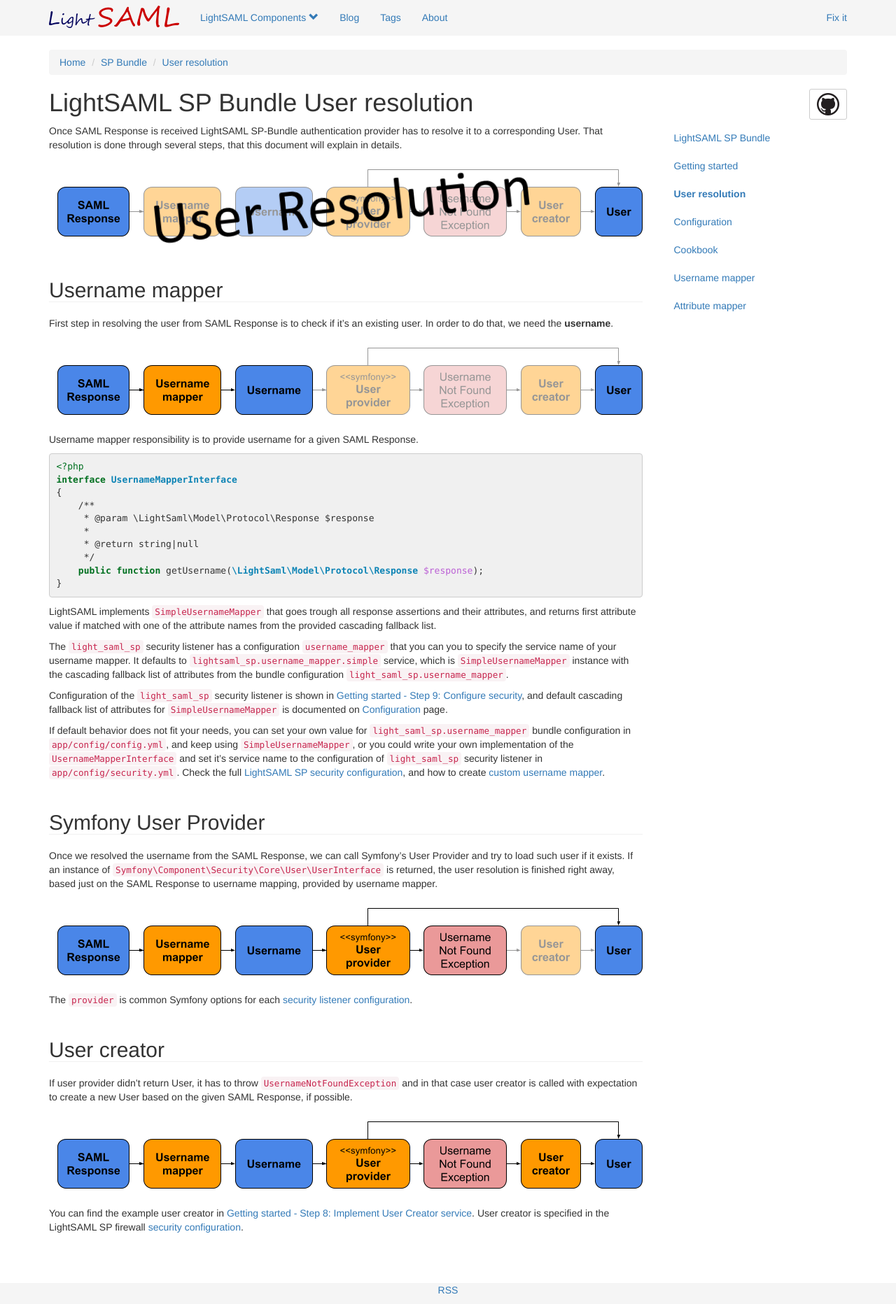
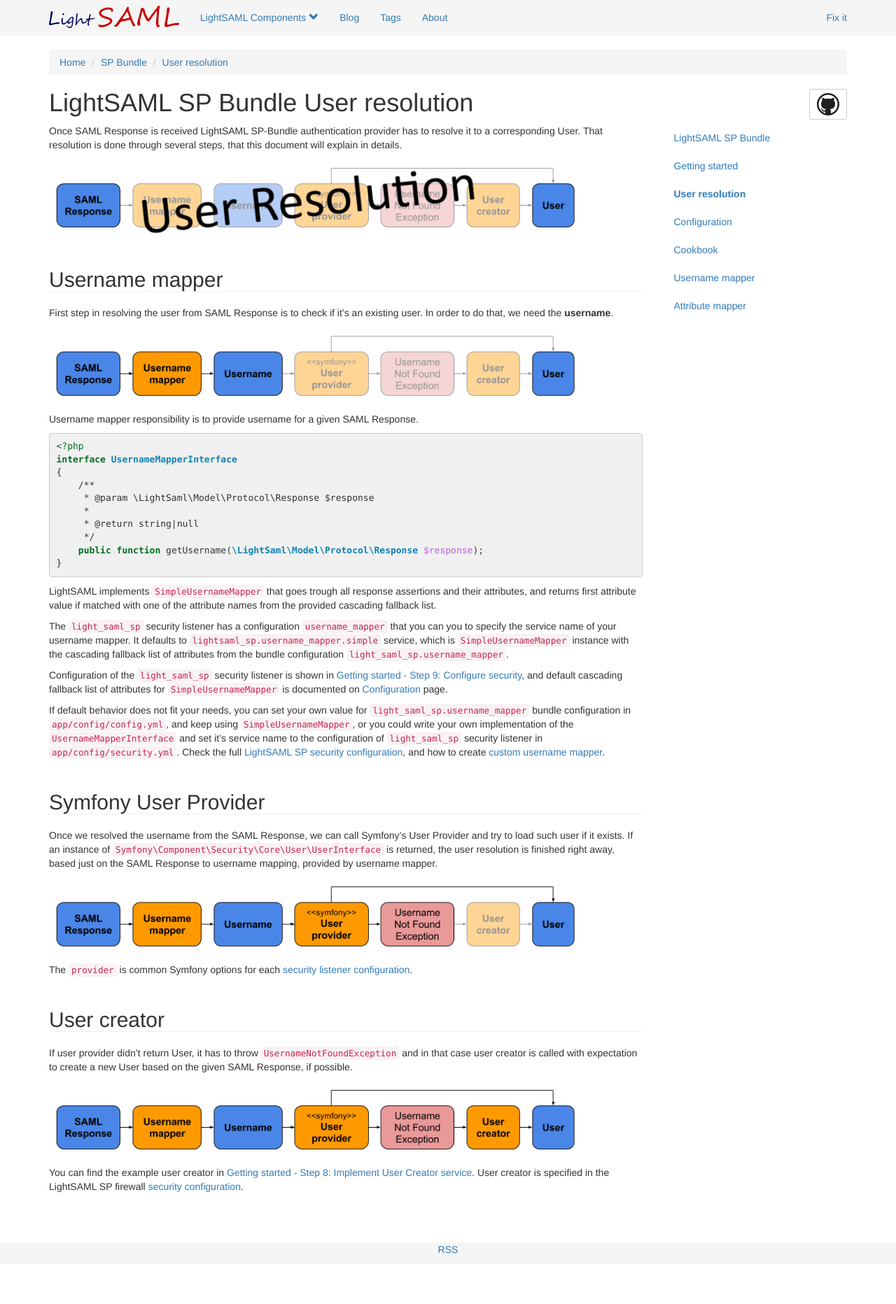
Before and after one commit to lightSAML/lightSAML.github.io, a Jekyll site: the page built from SP-Bundle/User-resolution/index.md, in a window 1280 px wide. Shown: the whole page at 70% size. Built offline with Jekyll 4.4.1, drawn with Linux system fonts in a browser that asks for light colours; nearby versions of some CDN libraries; after the commit the page ends 1806 px from its top, so only the background shows below that.

Commit message:
Update index.md

```diff
--- a/SP-Bundle/User-resolution/index.md
+++ b/SP-Bundle/User-resolution/index.md
@@ -8,15 +8,14 @@
 Once SAML Response is received LightSAML SP-Bundle authentication provider has to resolve it to a corresponding User.
 That resolution is done through several steps, that this document will explain in details.
 
-![User resolution](/images/sp-bundle/user-resolution-01-resolution.png)
-
+<img src="/images/sp-bundle/user-resolution-01-resolution.png" alt="User resolution" style="max-width: 90%">
 
 ## Username mapper
 
 First step in resolving the user from SAML Response is to check if it's an existing user. In order to do that,
 we need the **username**.
 
-![Username mapper](/images/sp-bundle/user-resolution-02-username.png)
+<img src="/images/sp-bundle/user-resolution-02-username.png" alt="Username mapper" style="max-width: 90%">
 
 Username mapper responsibility is to provide username for a given SAML Response.
 
@@ -61,7 +60,7 @@
 the user resolution is finished right away, based just on the SAML Response to username mapping, provided by
 username mapper.
 
-![User provider](/images/sp-bundle/user-resolution-03-provider.png)
+<img src="/images/sp-bundle/user-resolution-03-provider.png" alt="User provider" style="max-width: 90%">
 
 The ``provider`` is common Symfony options for each
 [security listener configuration](http://symfony.com/doc/current/reference/configuration/security.html).
@@ -72,7 +71,7 @@
 If user provider didn't return User, it has to throw ``UsernameNotFoundException`` and in that case
 user creator is called with expectation to create a new User based on the given SAML Response, if possible.
 
-![User creator](/images/sp-bundle/user-resolution-04-creator.png)
+<img src="/images/sp-bundle/user-resolution-04-creator.png" alt="User creator" style="max-width: 90%">
 
 You can find the example user creator in
 [Getting started - Step 8: Implement User Creator service](../Getting-started/#step-8-implement-user-creator-service).
```
